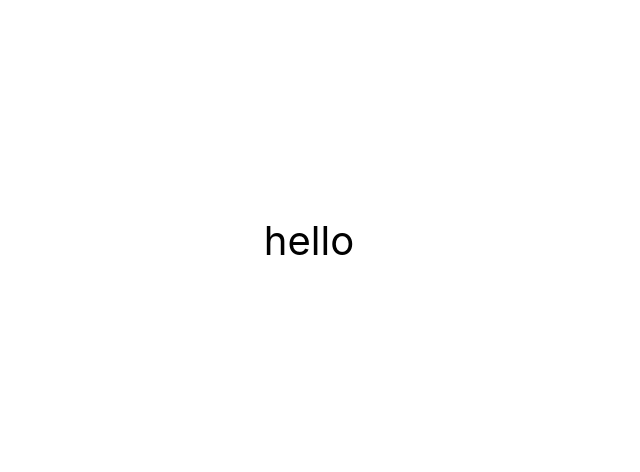
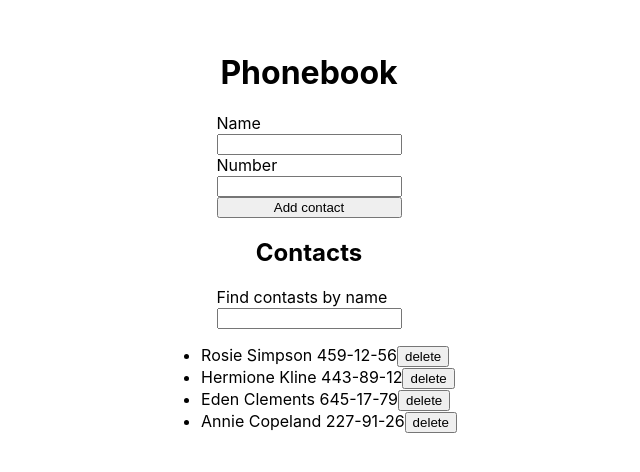
Before and after one commit to yashbon/goit-react-hw-03-phonebook, a React (Create React App) app: page / in a window 1280 px wide. Shown: the part 160-632 px from the top of the page, without its empty margins (331-971 px from the left). Built offline with nearby package versions, Linux system fonts and the light colour scheme.

Commit message:
Made functional

```diff
--- a/package.json
+++ b/package.json
@@ -7,6 +7,7 @@
     "@testing-library/jest-dom": "^5.16.3",
     "@testing-library/react": "^12.1.4",
     "@testing-library/user-event": "^13.5.0",
+    "nanoid": "^4.0.2",
     "react": "^18.1.0",
     "react-dom": "^18.1.0",
     "react-scripts": "5.0.1",
--- a/src/components/App.jsx
+++ b/src/components/App.jsx
@@ -1,16 +1,87 @@
-export const App = () => {
+import { Component } from 'react';
+import { ContactForm } from './ContactForm/ContactForm';
+import ContactList from './ContactList/ContactList';
+import { customAlphabet } from 'nanoid';
+import Filter from './Filter/Filter';
+
+const nanoid = customAlphabet('1234567890', 2);
+
+export class App extends Component {
+    state = {
+        contacts: [
+            { id: 'id-1', name: 'Rosie Simpson', number: '459-12-56' },
+            { id: 'id-2', name: 'Hermione Kline', number: '443-89-12' },
+            { id: 'id-3', name: 'Eden Clements', number: '645-17-79' },
+            { id: 'id-4', name: 'Annie Copeland', number: '227-91-26' },
+        ],
+        filter: '',
+    };
+
+    handleSubmitForm = contact => {
+        if (this.state.contacts.find(item => item.name === contact.name)) {
+            alert(`${contact.name} is already in contacts`);
+        } else {
+            const newContact = {
+                id: 'id-' + nanoid(),
+                name: contact.name,
+                number: contact.number,
+            };
+
+            this.setState(({ contacts }) => ({
+                contacts: [newContact, ...contacts],
+            }));
+        }
+    };
+
+    changeFilter = event => {
+        this.setState({ filter: event.currentTarget.value });
+    };
+
+    // deleteContact = id => {
+    //     this.setState(PrevState => ({
+    //         contacts: PrevState.contacts.filter(contact => contact.id !== id),
+    //     }));
+    // };
+
+    // filteredContacts = () => {
+    //     this.state.contacts.filter(contact =>
+    //         contact.name.includes(this.state.filter))
+    // };
+    filteredContacts = () => {
+        this.state.contacts.filter(contact =>
+            contact.name.toLowerCase().includes(this.state.filter.toLowerCase())
+        );
+    };
+
+    render() {
+        const filteredContacts = this.state.contacts.filter(contact =>
+            contact.name.toLowerCase().includes(this.state.filter.toLowerCase())
+        );
         return (
             <div
                 style={{
                     height: '100vh',
                     display: 'flex',
+                    flexDirection: 'column',
                     justifyContent: 'center',
                     alignItems: 'center',
-        fontSize: 40,
+                    // fontSize: 40,
                     color: '#010101',
                 }}
             >
-      hello
+                <h1>Phonebook</h1>
+                <ContactForm submitForm={this.handleSubmitForm} />
+                <h2>Contacts</h2>
+                <Filter
+                    title="Find contasts by name"
+                    value={this.state.filter}
+                    onChange={this.changeFilter}
+                />
+                <ContactList
+                    contacts={filteredContacts}
+                    deleteContact={this.deleteContact}
+                />
             </div>
         );
-};
+    }
+}
--- /dev/null
+++ b/src/components/ContactForm/ContactForm.jsx
@@ -0,0 +1,82 @@
+import { Component } from 'react';
+// import { customAlphabet } from 'nanoid';
+
+// const nanoid = customAlphabet('1234567890', 1);
+
+export class ContactForm extends Component {
+    state = {
+        id: '',
+        name: '',
+        number: '',
+    };
+
+    handleChange = event => {
+        // console.log(event.currentTarget.name);
+        // console.log(event.currentTarget.value);
+        this.setState({
+            [event.currentTarget.name]: event.currentTarget.value,
+        });
+    };
+
+    handleSubmit = event => {
+        event.preventDefault();
+        // console.log(this.state);
+        const newContact = {
+            // id: 'id-' + nanoid(),
+            name: this.state.name,
+            number: this.state.number,
+        };
+        // console.log(newContact);
+        this.props.submitForm(newContact);
+        this.resetFrom();
+    };
+
+    resetFrom = () => {
+        this.setState({ name: '', number: '' });
+    };
+
+    render() {
+        return (
+            <form
+                // handleSubmit={this.handleSubmit}
+                style={{
+                    // width: '300px',
+                    // height: '100vh',
+                    display: 'flex',
+                    flexDirection: 'column',
+                    // border: '1px solid gray',
+                }}
+                action=""
+                onSubmit={this.handleSubmit}
+            >
+                <label htmlFor="">
+                    Name
+                    <br />
+                    <input
+                        type="text"
+                        name="name"
+                        pattern="^[a-zA-Zа-яА-Я]+(([' -][a-zA-Zа-яА-Я ])?[a-zA-Zа-яА-Я]*)*$"
+                        title="Name may contain only letters, apostrophe, dash and spaces. For example Adrian, Jacob Mercer, Charles de Batz de Castelmore d'Artagnan"
+                        required
+                        value={this.state.name}
+                        onChange={this.handleChange}
+                    />
+                </label>
+                <label htmlFor="">
+                    Number
+                    <br />
+                    <input
+                        type="tel"
+                        name="number"
+                        // pattern="\+?\d{1,4}?[-.\s]?\(?\d{1,3}?\)?[-.\s]?\d{1,4}[-.\s]?\d{1,4}[-.\s]?\d{1,9}"
+                        title="Phone number must be digits and can contain spaces, dashes, parentheses and can start with +"
+                        required
+                        value={this.state.number}
+                        onChange={this.handleChange}
+                    />
+                </label>
+                <button type="submit">Add contact</button>
+            </form>
+        );
+    }
+}
--- /dev/null
+++ b/src/components/ContactList/ContactList.jsx
@@ -0,0 +1,23 @@
+const ContactList = props => {
+    // console.log(props);
+    const { contacts, deleteContact } = props;
+    return (
+        <div>
+            <ul>
+                {contacts.map(contact => (
+                    <li key={contact.id}>
+                        {contact.name} {contact.number}
+                        <button
+                            type="button"
+                            onClick={() => deleteContact(contact.id)}
+                        >
+                            delete
+                        </button>
+                    </li>
+                ))}
+            </ul>
+        </div>
+    );
+};
+
+export default ContactList;
--- /dev/null
+++ b/src/components/Filter/Filter.jsx
@@ -0,0 +1,19 @@
+const Filter = props => {
+    const title = props.title;
+    return (
+        <label>
+            {title} <br />
+            <input
+                type="text"
+                name="name"
+                pattern="^[a-zA-Zа-яА-Я]+(([' -][a-zA-Zа-яА-Я ])?[a-zA-Zа-яА-Я]*)*$"
+                title="Name may contain only letters, apostrophe, dash and spaces. For example Adrian, Jacob Mercer, Charles de Batz de Castelmore d'Artagnan"
+                // required
+                // value={this.state.name}
+                onChange={props.onChange}
+            />
+        </label>
+    );
+};
+
+export default Filter;
--- a/src/index.js
+++ b/src/index.js
@@ -4,7 +4,7 @@
 import './index.css';
 
 ReactDOM.createRoot(document.getElementById('root')).render(
-  <React.StrictMode>
-    <App />
-  </React.StrictMode>
+    <React.StrictMode>
+        <App />
+    </React.StrictMode>
 );
```
Also changed, not shown: .prettierrc.json, 1 other file (tests, documents, lock files or other folders). Lines whose indentation alone changed are shown as unchanged.
